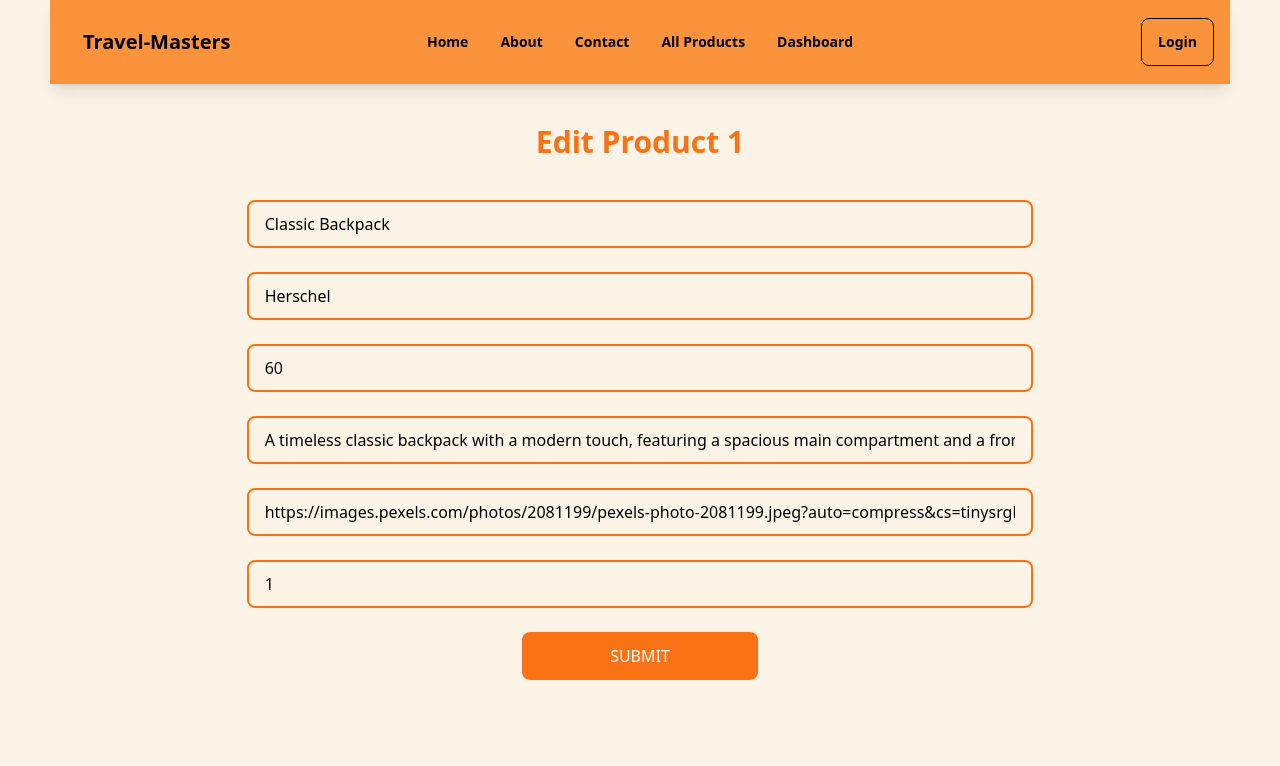
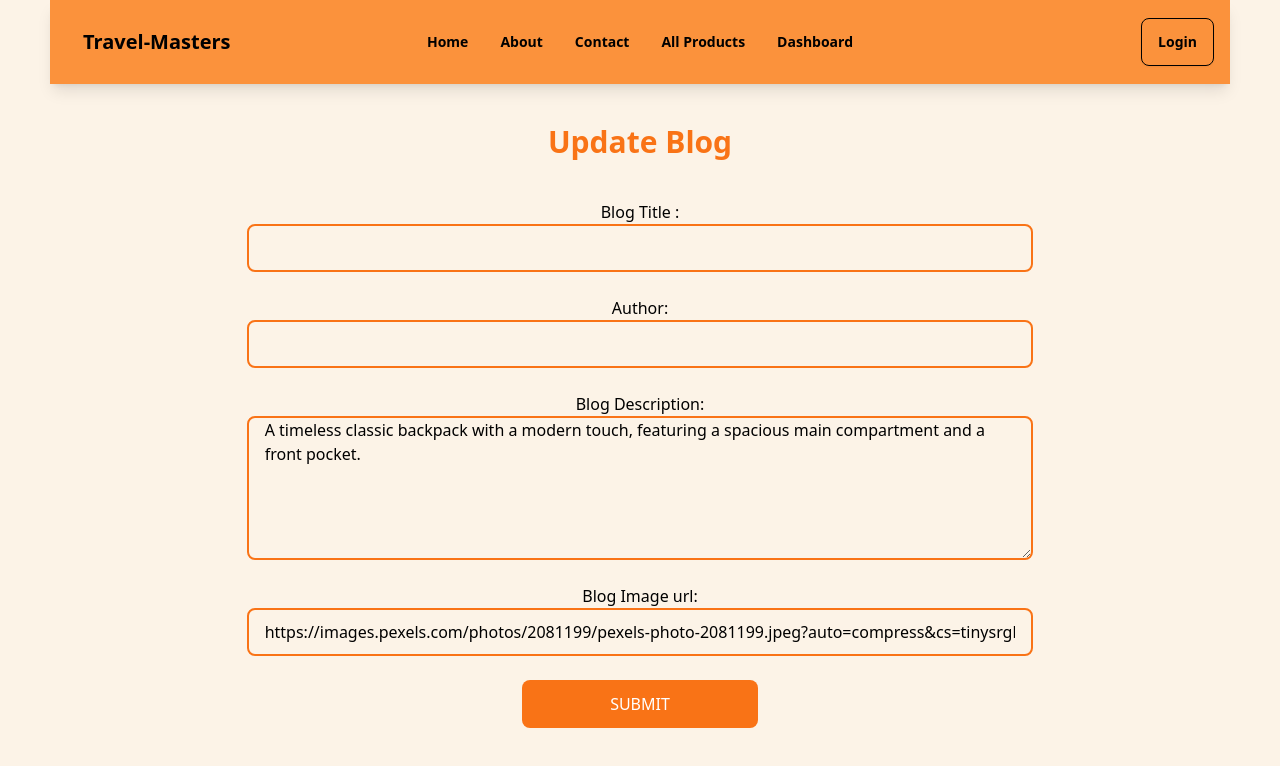
Before and after one commit to Rockrayhan/travel-masters-assignment, a React (Vite) app: page /products/edit/1 in a window 1280 px wide. Shown: the top 766 px of the page. Built offline with nearby package versions, Linux system fonts and the light colour scheme; no server answers; data requests are answered from the project's data file.

Commit message:
crud operation complete

```diff
--- a/src/Components/SingleProduct.jsx
+++ b/src/Components/SingleProduct.jsx
@@ -1,4 +1,5 @@
 import React from "react";
+import toast from "react-hot-toast";
 import { Link } from "react-router-dom";
 
 const SingleProduct = ({ item, onDelete }) => {
@@ -10,12 +11,12 @@ const SingleProduct = ({ item, onDelete }) => {
   // }
 
   const handleDelete = async () => {
-    await fetch(`http://localhost:5000/bags/${_id}`, {
+    await fetch(`http://localhost:5000/blogs/${_id}`, {
       method: "DELETE",
     })
       .then((res) => res.json())
-      .then((data) => {
-        console.log(data);
+      .then(() => {
+        toast.success('deleted Successfully') ;
         onDelete(_id);
       });
   };
--- a/src/pages/EditProduct.jsx
+++ b/src/pages/EditProduct.jsx
@@ -6,10 +6,8 @@ const EditProduct =  () => {
   const product = useLoaderData();
 
 
-  const [name, setName] = useState(product.name);
-  const [price, setPrice] = useState(product.price);
-  const [brand, setBrand] = useState(product.brand);
-  const [id, setId] = useState(product.id);
+  const [title, setTitle] = useState(product.title);
+  const [uName, setUname] = useState(product.uName);
   const [description, setDescription] = useState(product.description);
   const [img_url, setImg_url] = useState(product.img_url);
 
@@ -20,20 +18,19 @@ const EditProduct =  () => {
     e.preventDefault();
 
     const form = e.target;
-    const id = form.id.value;
-    const name = form.name.value;
-    const brand = form.brand.value;
+    const title = form.title.value;
+    const uName = form.uName.value;
     const description = form.description.value;
     const img_url = form.img_url.value;
-    const price = form.price.value;
 
-    const data = { id, name, brand, description, img_url, price };
 
-    if (!window.confirm("Add the product?")) {
-        return; // Exit if the user cancels
-      }
+    const data = {  title, uName, description, img_url };
 
-    await fetch(`http://localhost:3000/bags/${product.id}`, {
+    // if (!window.confirm("Add the product?")) {
+    //     return; // Exit if the user cancels
+    //   }
+
+    await fetch(`http://localhost:5000/blogs/${product._id}`, {
       method: "PATCH",
       headers: {
         "Content-type": "application/json",
@@ -49,9 +46,7 @@ const EditProduct =  () => {
 
     // console.log(data);
 
-    // if (!window.confirm("Add the product?")) {
-    //   return; // Exit if the user cancels
-    // }
+
   };
 
   return (
@@ -61,7 +56,7 @@ const EditProduct =  () => {
       </div>
 
       <h1 className="text-orange-500 text-3xl font-bold text-center mb-10">
-        Edit Product {id}
+        Update Blog
       </h1>
 
       <form
@@ -70,42 +65,43 @@ const EditProduct =  () => {
         action=""
         method="post"
       >
+        <label htmlFor=""> Blog Title : </label>
         <input
           type="text"
-          placeholder={name}
-          name="name"
+          placeholder={title}
+          name="title"
           className="input border-2  w-2/3 border-orange-500"
-          value={name}
-        onChange={(e) => setName(e.target.value)}
+          value={title}
+        onChange={(e) => setTitle(e.target.value)}
         />
         <br />
+
+
+    <label htmlFor=""> Author:  </label>
         <input
           type="text"
-          placeholder={brand}
-          name="brand"
+          placeholder={uName}
+          name="uName"
           className="input border-2  w-2/3 border-orange-500"
-          value={brand}
-        onChange={(e) => setBrand(e.target.value)}
+          value={uName}
+        onChange={(e) => setUname(e.target.value)}
         />
         <br />
-        <input
-          type="text"
-          placeholder={price}
-          name="price"
-          className="input border-2  w-2/3 border-orange-500"
-          value={price}
-          onChange={(e) => setPrice(e.target.value)}
-        />
-        <br />
-        <input
+
+    <label htmlFor=""> Blog Description: </label>
+        <textarea
           type="text"
           placeholder={description}
           name="description"
-          className="input border-2  w-2/3 border-orange-500"
+          className="input border-2 h-36 w-2/3 border-orange-500"
           value={description}
           onChange={(e) => setDescription(e.target.value)}
-        />
+        >
+        </textarea>
+
         <br />
+
+        Blog Image url:
         <input
           type="text"
           placeholder="Image URL"
@@ -115,15 +111,7 @@ const EditProduct =  () => {
           onChange={(e) => setImg_url(e.target.value)}
         />
         <br />
-        <input
-          type="text"
-          placeholder={id}
-          name="id"
-          className="input border-2  w-2/3 border-orange-500"
-          value={id}
-          onChange={(e) => setId(e.target.value)}
-        />
-        <br />
+
 
         <input
           type="submit"
--- a/src/pages/MyProducts.jsx
+++ b/src/pages/MyProducts.jsx
@@ -14,7 +14,7 @@ const MyProducts = () => {
 
 
   const handleDeleteProduct = (id) => {
-    setProducts(products.filter( (product) => product.id !== id )) ;
+    setProducts(products.filter( (product) => product._id !== id )) ;
   };
 
 
```
